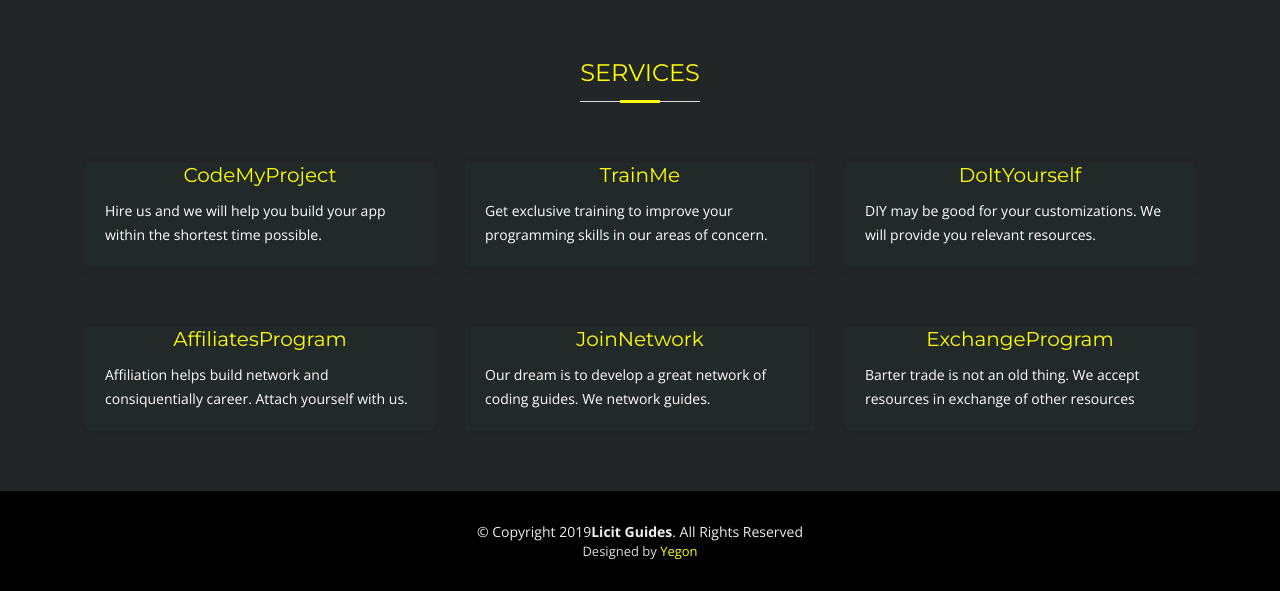
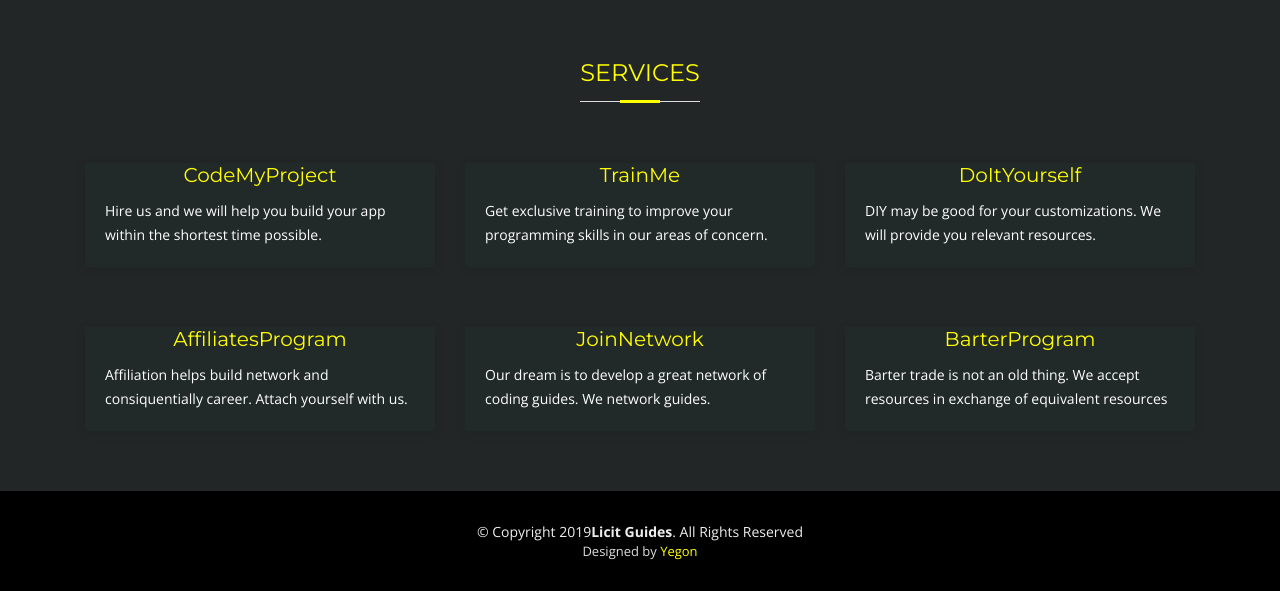
Before and after one commit to yegonke/Cookbook, a Django app: page / in a window 1280 px wide. Shown: the part 801-1392 px from the top of the page. Run offline with Django 3.2, Linux system fonts and the light colour scheme; some libraries are stand-ins or nearby versions; some web fonts are replaced.

Commit message:
Barter licitguides.xyz

```diff
--- a/templates/index.html
+++ b/templates/index.html
@@ -211,8 +211,8 @@
           <div class="col-md-4 wow fadeInUp" data-wow-delay="0.1s">
             <div class="about-col">
 
-              <h2 class="title"><a href="http://licitguides.xyz/trainme/">ExchangeProgram</a></h2>
-            <p class="description">Barter trade is not an old thing. We accept resources in exchange of other resources</p>
+              <h2 class="title"><a href="http://licitguides.xyz/trainme/">BarterProgram</a></h2>
+            <p class="description">Barter trade is not an old thing. We accept resources in exchange of equivalent resources</p>
           </div>
           </div>
 
```
